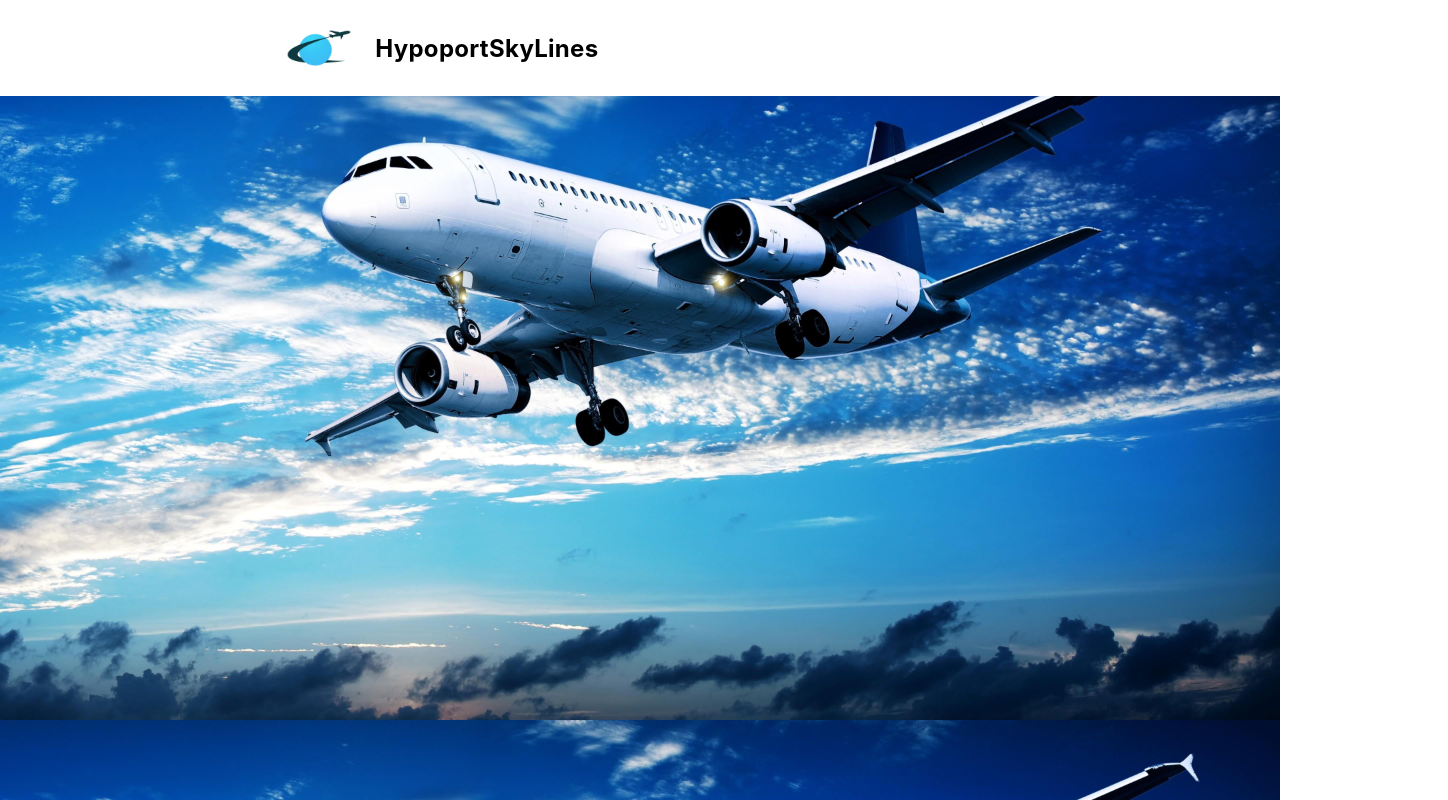
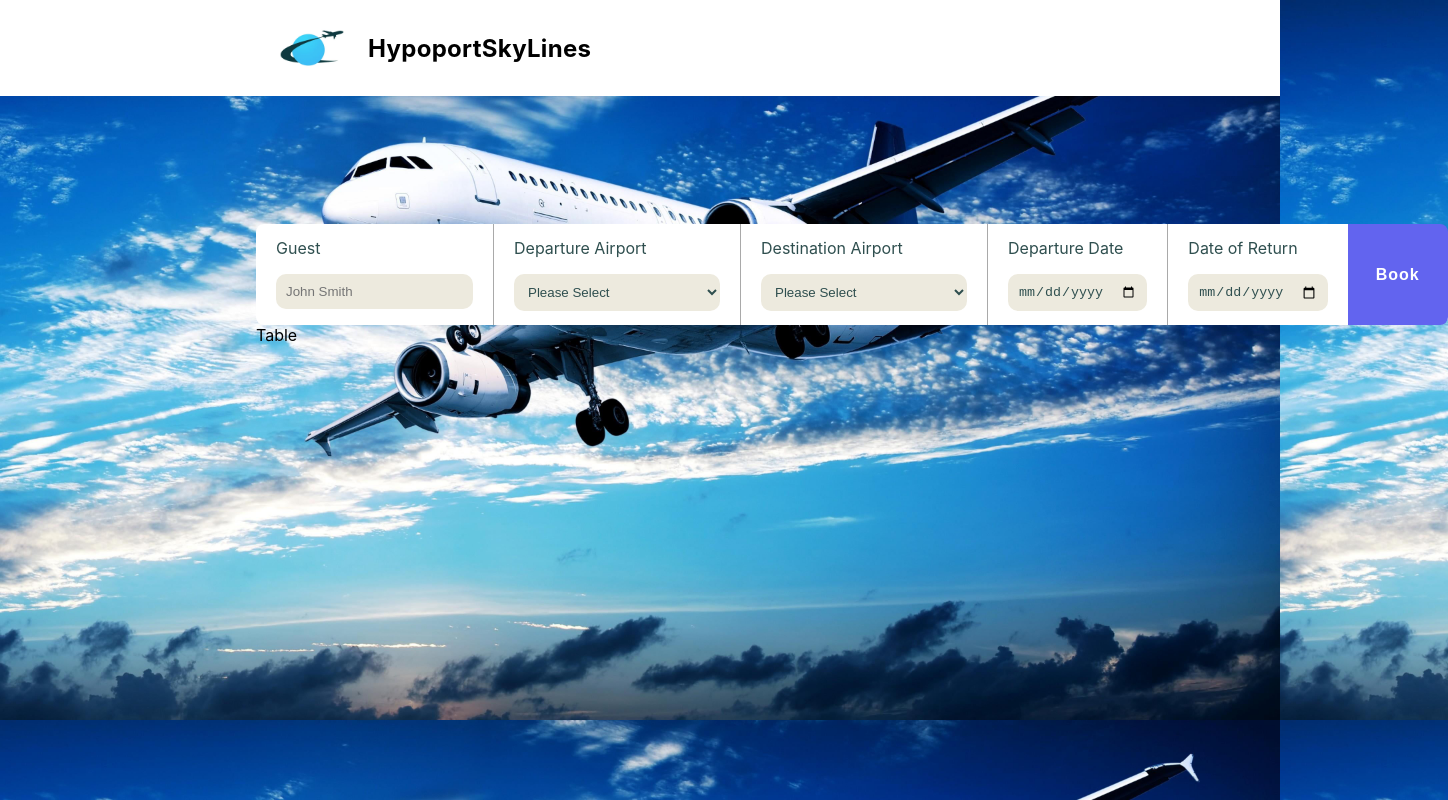
Before and after one commit to ViktorMetodiev13/HypoportSkyLines, a React (Create React App) app in the folder hypoportskylines/: page / in a window 1280 px wide. Shown: the whole page, 1448 px wide, since content can reach past the window. Built offline with nearby package versions, Linux system fonts and the light colour scheme.

Commit message:
booking form implemented

```diff
--- a/hypoportskylines/src/components/Bookings/Bookings.jsx
+++ b/hypoportskylines/src/components/Bookings/Bookings.jsx
@@ -2,9 +2,56 @@ import "./bookings.css";
 
 export const Bookings = () => {
     return (
-        <div className="Bookings">
-            {/* 1. The add new flight form  */}
+        <div className="bookings">
+            <form className="flight-form">
+                <div className="flight-form-entries">
+                    <div className="flight-form-entry">
+                        <p>Guest</p>
+                        <input type="text" placeholder="John Smith" className="flight-guest" />
+                    </div>
+                    <div className="flight-form-entry">
+                        <p>Departure Airport</p>
+                        <div>
+                            <select name="from" id="from" className="flight-depature-airport">
+                                <option value="">Please Select</option>
+                                <option value="">Sofia Airport</option>
+                                <option value="">Amsterdam Airport Schiphol</option>
+                                <option value="">Tokyo Haneda Airport</option>
+                                <option value="">London Heathrow</option>
+                                <option value="">Guangzhou Baiyun Airport</option>
+                            </select>
+                        </div>
+                    </div>
+                    <div className="flight-form-entry">
+                        <p>Destination Airport</p>
+                        <div>
+                            <select name="from" id="from" className="flight-destination-airport">
+                                <option value="">Please Select</option>
+                                <option value="">Sofia Airport</option>
+                                <option value="">Amsterdam Airport Schiphol</option>
+                                <option value="">Tokyo Haneda Airport</option>
+                                <option value="">London Heathrow</option>
+                                <option value="">Guangzhou Baiyun Airport</option>
+                            </select>
+                        </div>
+                    </div>
+
+                    <div className="flight-form-entry">
+                        <p>Departure Date</p>
+                        <input type="date" name="date" className="flight-departure-date" />
+                    </div>
+
+                    <div className="flight-form-entry">
+                        <p>Date of Return</p>
+                        <input type="date" name="date" className="flight-date-of-return" />
+                    </div>
+                </div>
+
+                <button className="book-flight-form-btn">Book</button>
+            </form>
+
             {/* 2. create the table with all bookings */}
+            <div className="bookings-table">Table</div>
         </div>
     )
 }
--- a/hypoportskylines/src/components/Bookings/bookings.css
+++ b/hypoportskylines/src/components/Bookings/bookings.css
@@ -0,0 +1,65 @@
+.bookings {
+    max-width: 60%;
+    margin: auto;
+    margin-top: 10%;
+}
+
+.flight-form {
+    display: flex;
+}
+
+.flight-form-entries {
+    display: flex;
+}
+
+.flight-form-entry {
+    padding: 14px 20px;
+    border-right: 1px solid #A9A9A9;
+    background-color: #fff;
+}
+
+.flight-form-entry:first-child {
+    border-top-left-radius: 8px;
+    border-bottom-left-radius: 8px;
+}
+
+.flight-form-entry:last-child {
+    border-right: none;
+}
+
+.flight-guest,
+.flight-depature-airport,
+.flight-destination-airport,
+.flight-departure-date,
+.flight-date-of-return {
+    outline: none;
+    padding: 10px;
+    border-radius: 10px;
+    border: none;
+    background-color: rgb(237, 234, 222);
+    color: #2F4F4F;
+}
+
+.flight-form-entry>p {
+    margin-top: 0px;
+    color: 	#2F4F4F;
+}
+
+.book-flight-form-btn {
+    padding: 14px 28px;
+    border: none;
+    background-color: #6264ef;
+    color: #fff;
+    border-radius: 8px;
+    border-top-left-radius: 0px;
+    border-bottom-left-radius: 0px;
+    cursor: pointer;
+    font-size: 16px;
+    font-weight: 600;
+    letter-spacing: 1px;
+    transition: background-color 0.3s;
+}
+
+.book-flight-form-btn:hover {
+    background-color: #5053d6;
+}
--- a/hypoportskylines/src/components/Header/Header.jsx
+++ b/hypoportskylines/src/components/Header/Header.jsx
@@ -3,8 +3,8 @@ import "./header.css";
 export const Header = () => {
     return (
         <div className="header">
-            <div className="header-logo-title">
-                <img src=".././images/logo-img.jpg" alt="header image" className="header-img" />
+            <div className="header-logo-title-section">
+                <img src=".././images/logo-img.jpg" alt="header image" className="header-logo" />
 
                 <h2 className="header-title">HypoportSkyLines</h2>
             </div>
--- a/hypoportskylines/src/components/Header/header.css
+++ b/hypoportskylines/src/components/Header/header.css
@@ -1,9 +1,9 @@
 .header {
     background-color: #fff;
-    padding: 12px;
+    padding: 12px 0px;
 }
 
-.header-logo-title {
+.header-logo-title-section {
     display: flex;
     align-items: center;
     max-width: 60%;
@@ -11,7 +11,7 @@
     cursor: pointer;
 }
 
-.header-img {
+.header-logo {
     width: 112px;
     height: 72px;
 }
```
